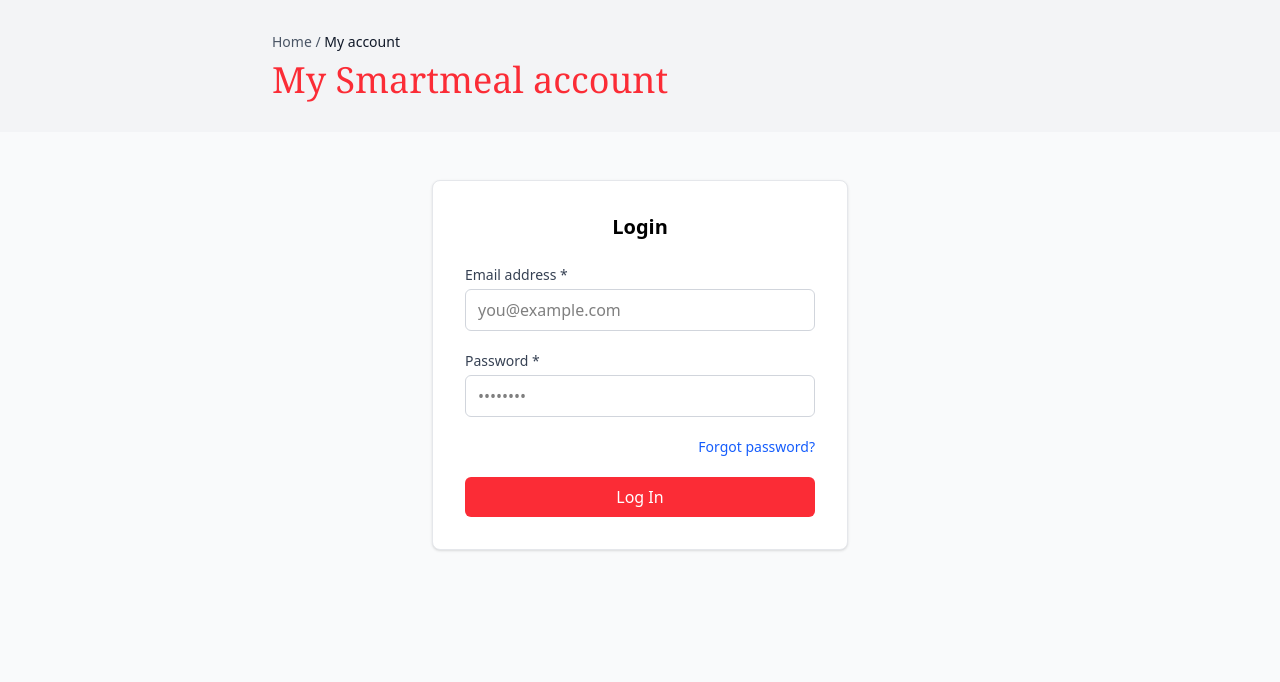
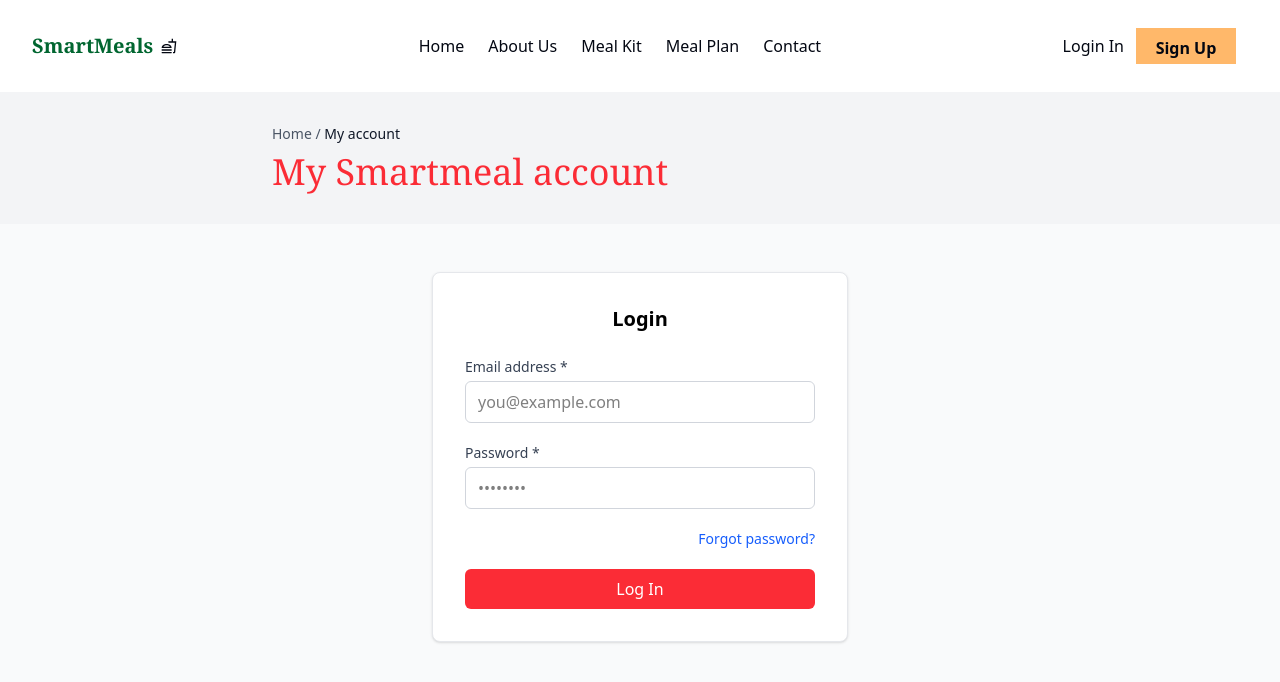
Before and after one commit to Smart-Mealz/Smart-Meals-Frontend, a React (Vite) app: page /login in a window 1280 px wide. Shown: the top 682 px of the page. Built offline with nearby package versions, Linux system fonts and the light colour scheme.

Commit message:
added header to login

```diff
--- a/src/App.jsx
+++ b/src/App.jsx
@@ -22,8 +22,7 @@
           <Route path="/meals" element={<AllMeals />} />
           <Route path="/contact" element={<ContactUs />} />
           <Route path="/sign-up" element={<SignUp />} />
-          <Route path="login" element={<Login/>} />
-
+          <Route path="/login" element={<Login/>} />
         </Routes>
       </BrowserRouter>
     </>
--- a/src/pages/Login.jsx
+++ b/src/pages/Login.jsx
@@ -1,8 +1,12 @@
 import React from 'react'
 import { Link } from 'react-router'
+import Header from '../components/Header'
 
 const Login = () => {
   return (
+    <>
+      <Header />
+
       <div className="min-h-screen bg-gray-50">
         {/* Hero / Breadcrumb */}
         <div className="bg-gray-100 py-8">
@@ -67,6 +71,7 @@
           </div>
         </div>
       </div>
+    </>
   )
 }
 
```
Also changed, not shown: 1 other file (tests, documents, lock files or other folders). Lines whose indentation alone changed are shown as unchanged.
